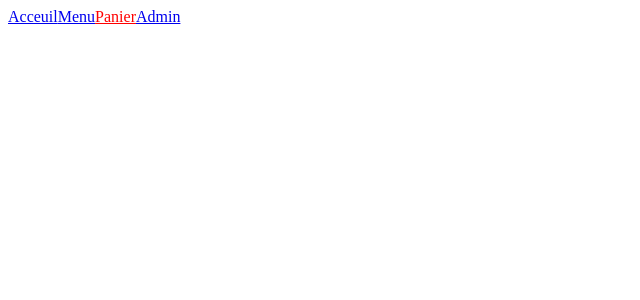
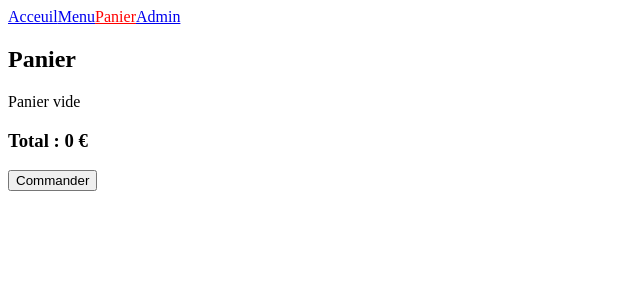
Before and after one commit to IllusionSoul0/pizza-de-la-mama, a Vue app: page /cart in a window 1280 px wide. Shown: the top 300 px of the page, without its empty margins (0-640 px from the left). Built offline with nearby package versions, Linux system fonts and the light colour scheme.

Commit message:
CartPage

```diff
--- a/src/App.vue
+++ b/src/App.vue
@@ -1,9 +1,13 @@
 <script setup>
 import Navigation from "./components/Navigation.vue";
 import { ref, provide } from "vue";
+
 const cart = ref([])
+const orders = ref([])
 
 provide('cart', cart)
+provide('orders', orders)
+
 </script>
 
 <template>
--- /dev/null
+++ b/src/components/CartItem.vue
@@ -0,0 +1,22 @@
+<template>
+  <div>
+    <h3>{{ dish.name }}</h3>
+
+    <button @click="emit('changeAmount', dish, -1)">-</button>
+
+    {{ dish.quantity }}
+
+    <button @click="emit('changeAmount', dish, 1)">+</button>
+  </div>
+</template>
+
+<script setup>
+const props = defineProps({
+  dish: {
+    type: Object,
+    required: true,
+  },
+});
+
+const emit = defineEmits(["changeAmount"]);
+</script>
--- a/src/components/DishItem.vue
+++ b/src/components/DishItem.vue
@@ -1,7 +1,5 @@
 <template>
   <div>
-
-
     <img :src="pathToImage" :alt="dish.name" />
     <h3>{{ dish.name }}</h3>
     <p>{{ dish.description }}</p>
--- a/src/pages/CartPage.vue
+++ b/src/pages/CartPage.vue
@@ -1,6 +1,52 @@
 <template>
+  <div>
+    <h2>Panier</h2>
+
+    <p v-if="cart.length === 0">Panier vide</p>
+
+    <CartItem v-for="dish in cart" :key="dish.id" :dish="dish" @changeAmount="changeAmount" />
+
+    <h3>Total : {{ total }} €</h3>
+
+    <button @click="order">Commander</button>
+  </div>
 </template>
 
 <script setup>
+import { inject, ref, watch } from "vue";
+import CartItem from "@/components/CartItem.vue";
 
+const cart = inject("cart");
+const orders = inject("orders");
+
+const total = ref(cart.value.reduce((sum, dish) => (sum += dish.cost * dish.quantity), 0));
+
+watch(
+  cart,
+  () => {
+    total.value = cart.value.reduce((sum, dish) => (sum += dish.cost * dish.quantity), 0);
+  },
+  { deep: true },
+);
+
+function order() {
+    if (cart.value.length === 0) {
+        //Add Error Toast
+        return;
+    }
+  orders.value.push({
+    id: Date.now(),
+    dishs: [...cart.value],
+    ready: false,
+  });
+  cart.value = [];
+}
+
+function changeAmount(dish, amount) {
+  const dishInCart = cart.value.find((element) => element.id === dish.id);
+  dishInCart.quantity += amount;
+  if (dishInCart.quantity < 1) {
+    cart.value = cart.value.filter(element => element.id !== dishInCart.id)
+  }
+}
 </script>
```
